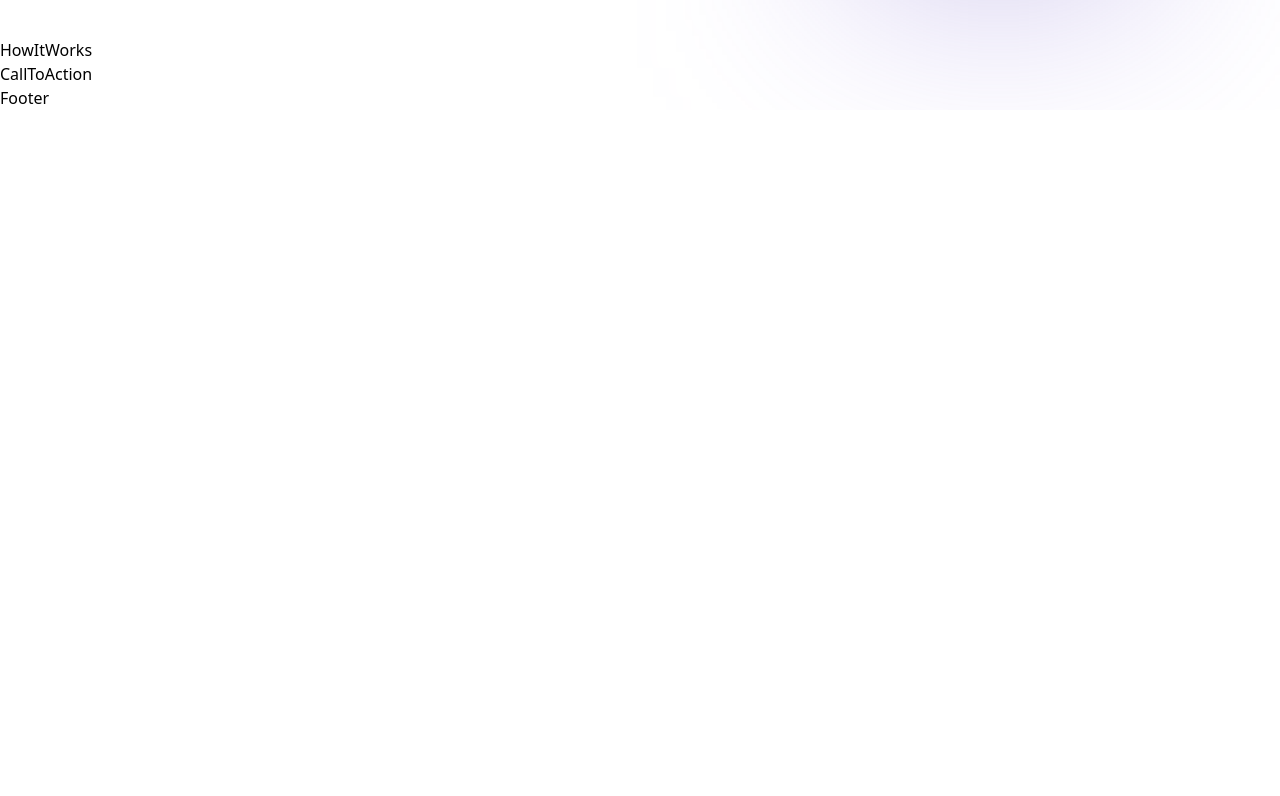
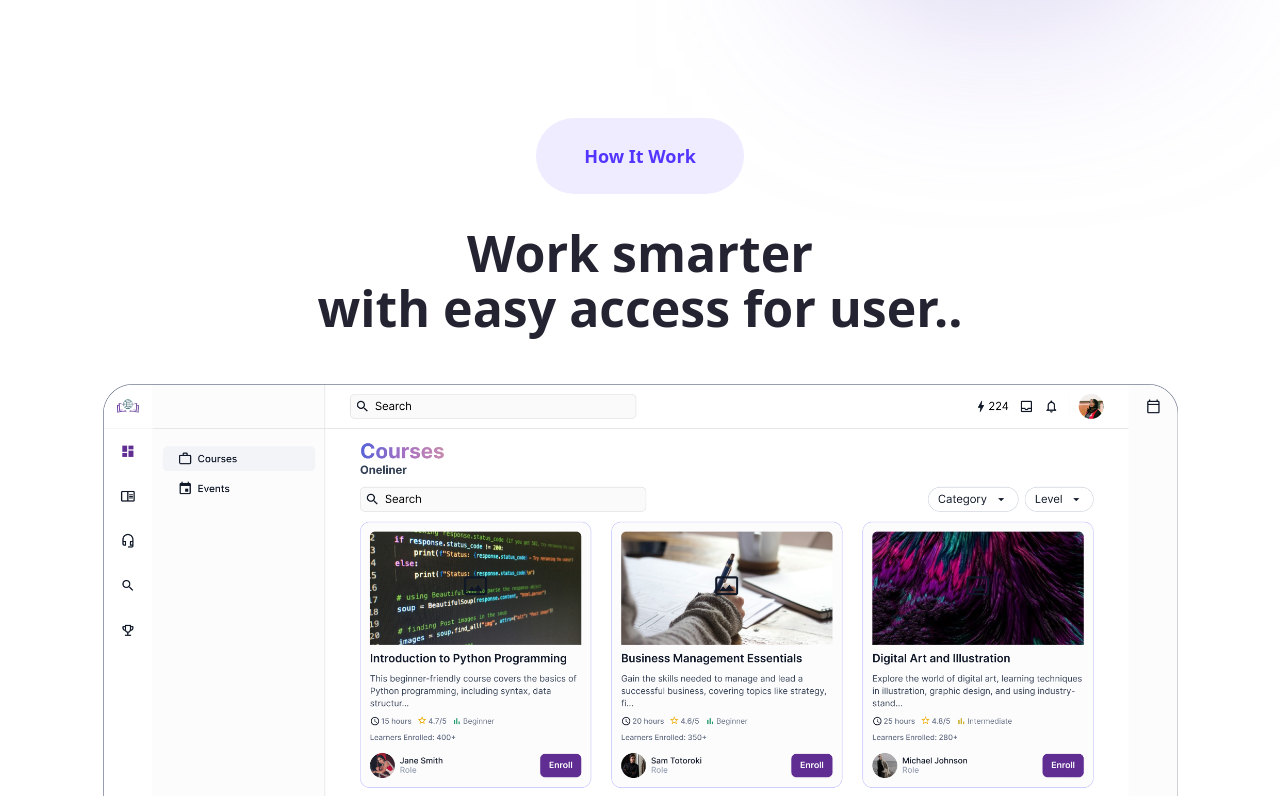
Before and after one commit to FevenSeyfu/Learnovation-by-innov8ors, a React (Vite) app in the folder Frontend/: page / in a window 1280 px wide. Shown: the part 2904-3700 px from the top of the page. Before the commit the page ends 3014 px from the top, so only its background shows below. Built offline with nearby package versions, Linux system fonts and the light colour scheme.

Commit message:
Complete features section

```diff
--- a/Frontend/src/components/LandingPage/Home/HowItWorks.jsx
+++ b/Frontend/src/components/LandingPage/Home/HowItWorks.jsx
@@ -1,9 +1,17 @@
-import React from 'react'
-
+import React from "react";
+import demoImg from "../../../assets/images/feature-courses.png";
+import TitleBtn from "../../utility/TitleBtn";
+import HeadingH1 from "../../utility/HeadingH1";
 const HowItWorks = () => {
   return (
-    <div>HowItWorks</div>
-  )
-}
+    <div className="px-[45px] md:px-[8%] flex flex-col gap-12 md:mt-20">
+      <div id="title" className="flex flex-col gap-8 items-center text-left ">
+        <TitleBtn>How It Work</TitleBtn>
+        <HeadingH1>Work smarter <br /> with easy access for user..</HeadingH1>
+      </div>
+      <img src={demoImg} alt="Demo Image" />
+    </div>
+  );
+};
 
-export default HowItWorks
+export default HowItWorks;
--- a/Frontend/src/components/utility/TitleBtn.jsx
+++ b/Frontend/src/components/utility/TitleBtn.jsx
@@ -2,7 +2,7 @@ import React from 'react'
 
 const TitleBtn = ({children}) => {
   return (
-    <button className="py-6 px-12 w-[165px] rounded-full bg-lightPurple text-darkPurple font-semibold text-lg text-center">{children}</button>
+    <button className="py-6 px-12  rounded-full bg-lightPurple text-darkPurple font-semibold text-lg text-center">{children}</button>
   )
 }
 
```
